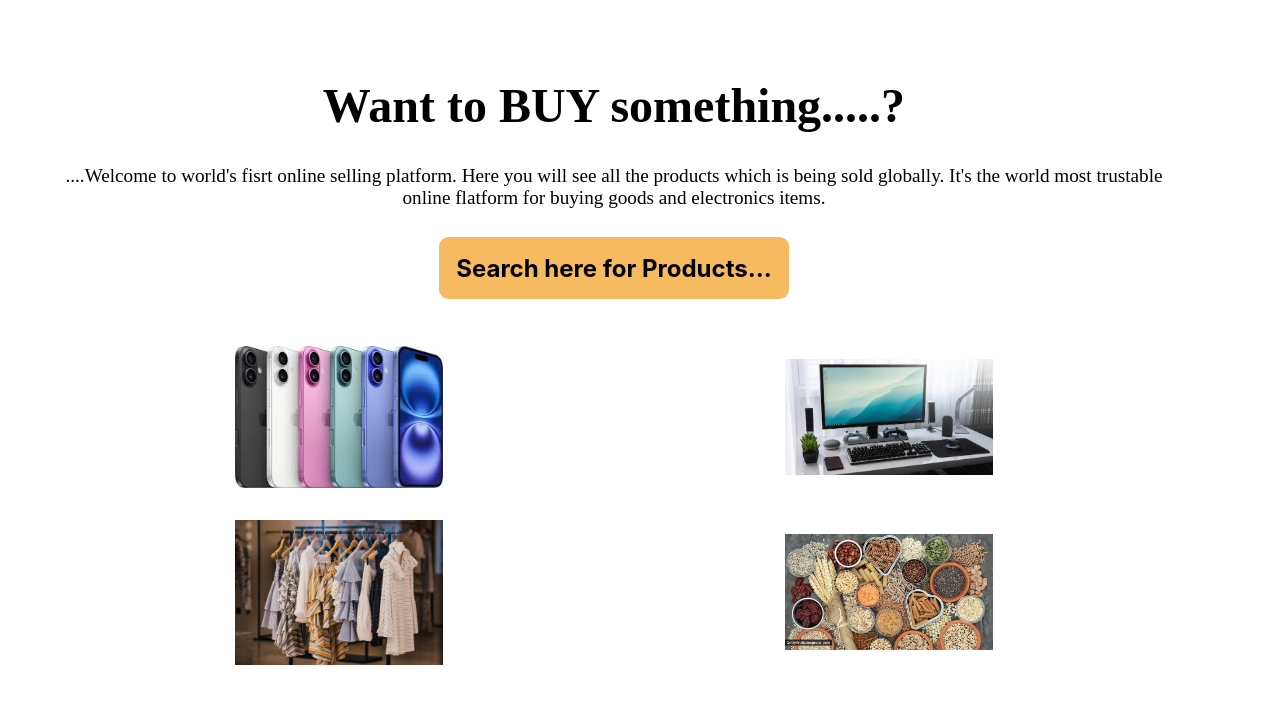
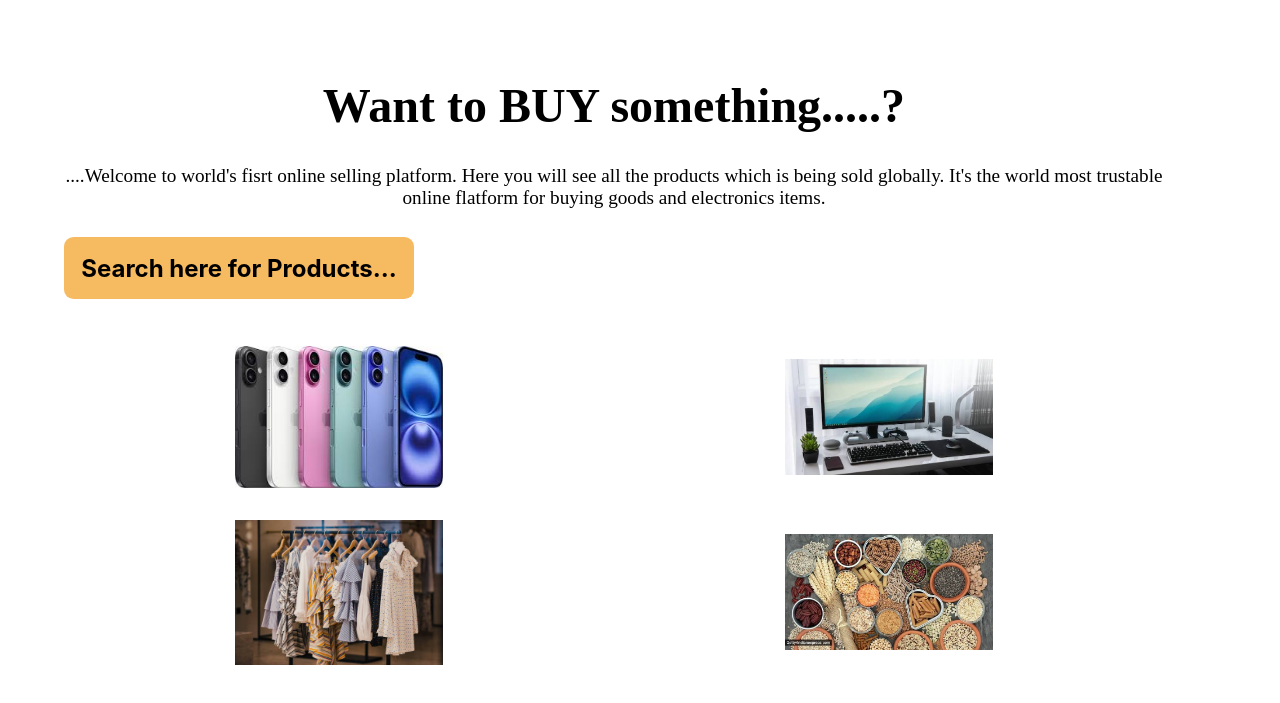
Before and after one commit to MeetPatel0408/myfirstproject, a plain HTML site: page index.html in a window 1280 px wide. Shown: the part 109-812 px from the top of the page. Drawn offline with Linux system fonts and the light colour scheme.

Commit message:
Update main.css

```diff
--- a/main.css
+++ b/main.css
@@ -100,6 +100,8 @@ p{
     text-align:center;
     margin-top: 2em;
     margin-bottom: 3em;
+    max-width: 350px;
+    box-sizing: border-box;
     a{
         background-color: rgb(246, 186, 96);
         padding: 0.7em;
@@ -110,6 +112,8 @@ p{
     font-size:1.5em;
     font-family: inter ;
     margin-bottom: 4em;
+        text-align:center;
+
     &:hover{
                 text-decoration: underline;
             }
```
